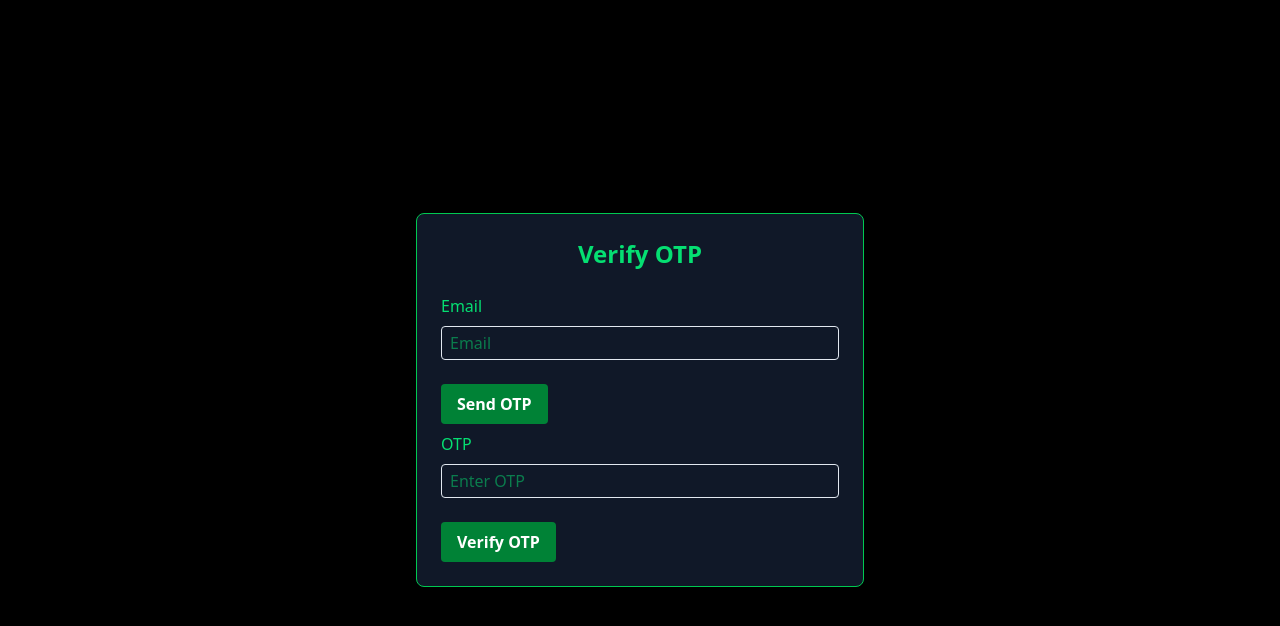
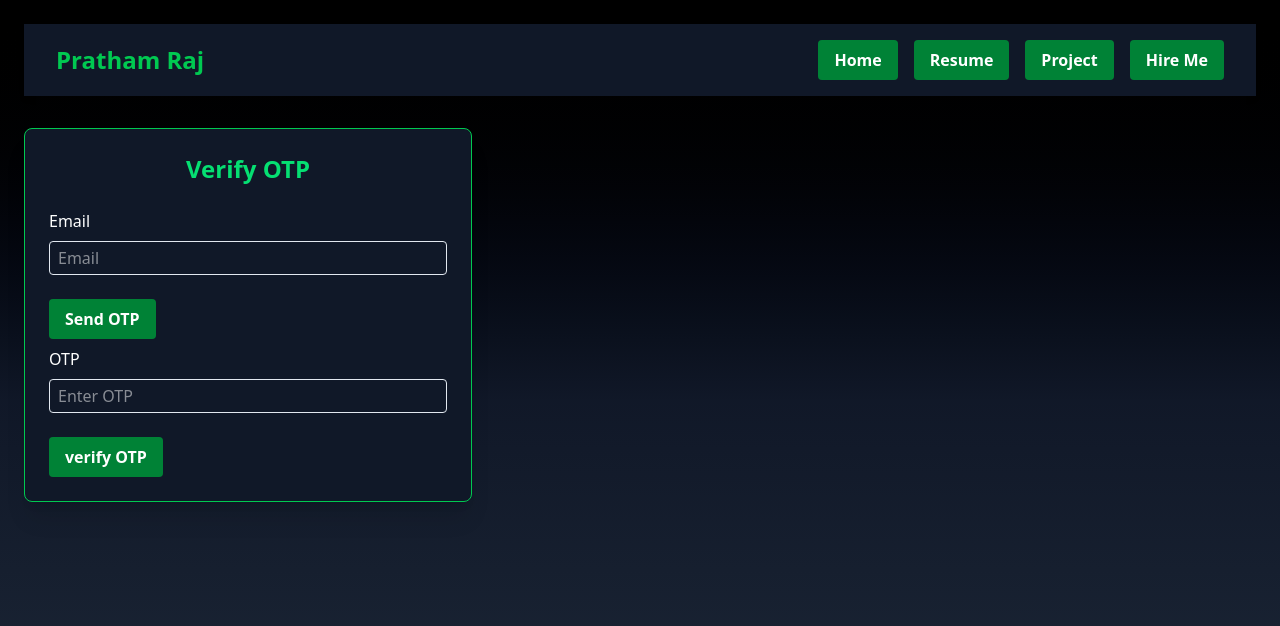
Before and after one commit to GeekyPratham/Portfolio, a React (Vite) app in the folder frontend/: page /verify in a window 1280 px wide. Shown: the top 626 px of the page. Built offline with nearby package versions, Linux system fonts and the light colour scheme.

Commit message:
updating and fixing bugs for button

```diff
--- a/frontend/src/pages/HireMe.jsx
+++ b/frontend/src/pages/HireMe.jsx
@@ -7,9 +7,11 @@ import { BACKEND_URL } from "../../config";
 
 
 export const HireMe = () => {
-    const selectRef = useRef(null);
+
 
     const [purpose, setPurpose] = useState(null);
+    const [inputValue, setInputValue] = useState("");
+
     const [name, setName] = useState("");
     const [email, setEmail] = useState("");
     const [github, setGithub] = useState("");
@@ -17,13 +19,19 @@ export const HireMe = () => {
     const [contact, setContact] = useState("");
     const [role, setRole] = useState(null);
     const [description, setDescription] = useState("");
+
     const [files, setFiles] = useState([]);// containing all the files
-    const [inputValue, setInputValue] = useState("");
+    const fileInputRef = useRef(null);
 
-    const fileInputRef = useRef(null);
+    const [loading , setLoading] = useState(false);
+
+
+
     const navigate = useNavigate();
+
     const handleSubmit = async (e) =>{
 
+        setLoading(true);
 
         e.preventDefault();
         const formData = new FormData();
@@ -66,6 +74,7 @@ export const HireMe = () => {
              console.error("Error submitting form:", error);
              alert("Submission failed.");
          }
+         setLoading(false);
     }
     return (
         <div className="w-screen min-h-screen overflow-y-auto bg-gradient-to-b from-black via-gray-900 to-gray-800 px-1 md:px-6 py-4 md:py-6 text-white">
@@ -75,7 +84,7 @@ export const HireMe = () => {
             </header>
             <div className="w-full flex justify-center mt-10">
                 <div className="w-full max-w-6xl bg-black/50  border border-gray-700  bg-opacity-80  backdrop-blur-lg  p-1 sm:p-8 rounded-xl shadow-xl">
-                    <h2 className="text-3xl  sm:text-4xl mt-2 font-bold text-green-400 text-center mb-3">Let's Work</h2>
+                    <h2 className="text-3xl  sm:text-4xl mt-2 font-bold text-green-400 text-center mb-3"> Let's Work</h2>
                     <form onSubmit={handleSubmit} className="w-full bg-gray-900 backdrop-blur-lg  p-1 sm:p-5 flex flex-col gap-5 min-h-[60vh]">
                         {/* Fill your details */}
                         <h3 className="text-xl sm:text-2xl font-bold text-green-400">Fill your details</h3>
@@ -84,25 +93,33 @@ export const HireMe = () => {
                             <div className="w-full flex flex-col  sm:flex-row items-center justify-between">
                                 <h2 className="text-xl sm:text-2xl font-bold text-green-400">Purpose</h2>
                                 <CreatableSelect
-                                    ref={selectRef}
+
                                     className="w-full sm:w-1/2 mt-2 sm:mt-0 text-black border p-2 rounded"
                                     options={[
                                         { value: "hiring", label: "Hiring" },
                                         { value: "collaboration", label: "Collaboration" },
                                         { value: "task_assignment", label: "Task Assignment" },
                                         { value: "help_consulting", label: "Help & Consulting" },
-                                        { value: "others..", label: "others.." }
+                                        // { value: "others..", label: "others.." }
                                     ]}
-                                    onChange={(option) => setPurpose(option)}
-                                    onInputChange={(val) => setInputValue(val)}
+                                    onChange={(option) => {
+                                        console.log(option);
+                                        setPurpose(option)
+
+                                    }}
+                                    onInputChange={(val) => {
+                                        console.log(val);
+                                        setInputValue(val)
+                                    }}
                                     onBlur={() => {
                                         if (inputValue && (!purpose || inputValue !== purpose.value)) {
                                             const newOption = { value: inputValue, label: inputValue };
                                             setPurpose(newOption);
                                         }
                                     }}
-                                    inputValue={inputValue}
+                                    // inputValue={inputValue}
                                     value={purpose}
+                                    required
                                 />
 
 
@@ -115,7 +132,11 @@ export const HireMe = () => {
                                     className="w-full p-2 mt-2 border rounded bg-gray-700 text-white"
                                     placeholder="Enter your name"
                                     value={name}
-                                    onChange={(e) => setName(e.target.value)}
+                                    onChange={(e) => {
+                                        console.log(e.target.value);
+                                        setName(e.target.value)
+                                    }}
+                                    required
                                 />
                             </div>
                             {/* Email */}
@@ -127,6 +148,7 @@ export const HireMe = () => {
                                     placeholder="Enter your email"
                                     value={email}
                                     onChange={(e) => setEmail(e.target.value)}
+                                    required
                                 />
                             </div>
                             {/* GitHub */}
@@ -138,6 +160,7 @@ export const HireMe = () => {
                                     placeholder="Enter your GitHub link"
                                     value={github}
                                     onChange={(e) => setGithub(e.target.value)}
+                                    required
                                 />
                             </div>
                             {/* LinkedIn */}
@@ -149,6 +172,7 @@ export const HireMe = () => {
                                     placeholder="Enter your LinkedIn"
                                     value={linkedin}
                                     onChange={(e) => setLinkedin(e.target.value)}
+                                    required
                                 />
                             </div>
                             {/* Contact Number */}
@@ -160,6 +184,7 @@ export const HireMe = () => {
                                     placeholder="Enter your contact number"
                                     value={contact}
                                     onChange={(e) => setContact(e.target.value)}
+
                                 />
                             </div>
                             {/* Role */}
@@ -176,6 +201,7 @@ export const HireMe = () => {
                                     ]}
                                     onChange={(option) => setRole(option)}
                                     value={role}
+                                    required
                                 />
                             </div>
                             {/* Description */}
@@ -187,6 +213,7 @@ export const HireMe = () => {
                                     placeholder="Enter description"
                                     value={description}
                                     onChange={(e) => setDescription(e.target.value)}
+                                    required
                                 ></textarea>
                             </div>
                             {/* Attach File */}
@@ -194,6 +221,7 @@ export const HireMe = () => {
                                 <h2 className="text-xl font-bold text-green-400">Attach File</h2>
                                 <div className="w-full bg-gray-800 p-4 rounded-lg shadow-md border border-gray-700 flex flex-col items-center">
                                     <input
+                                        // we use ref to clear the input field after file selection so that same file can be selected again if needed.
                                         ref={fileInputRef}
                                         type="file"
                                         multiple
@@ -235,7 +263,12 @@ export const HireMe = () => {
                             </div>
                             {/* Submit Button */}
                             <div className="text-center">
-                                <button type="submit" className="px-6 py-3 mt-4 bg-green-500 text-white rounded-xl hover:bg-green-600 transition duration-300">Send</button>
+                                <button
+                                disabled={loading}
+                                type="submit" className="px-6 py-3 mt-4 bg-green-500 text-white rounded-xl hover:bg-green-600 transition duration-300">
+
+                                    {loading ? "Submitting..." : "Submit"}
+                                </button>
                             </div>
                         </div>
                     </form>
--- a/frontend/src/pages/Resume.jsx
+++ b/frontend/src/pages/Resume.jsx
@@ -58,7 +58,7 @@ export const Resume = () => {
                 <div className="flex flex-col  gap-5 justify-center items-center sm:items-start w-full sm:w-1/2 h-full p-5 rounded-lg mt-5">
                     <h1 className="text-3xl sm:text-4xl font-bold text-green-400 text-center sm:text-left">Hello, I'm Pratham Raj</h1>
                     <p className="text-center sm:text-left">
-                        I'm Pratham Raj, a passionate tech enthusiast with a deep interest in software development and problem-solving. I’m driven by the challenge of building impactful solutions using cutting-edge technologies. My goal is to create meaningful, user-focused experiences while continuously evolving in the ever-changing tech world.
+                       A passionate tech enthusiast with a deep interest in software development and problem-solving. I’m driven by the challenge of building impactful solutions using cutting-edge technologies. My goal is to create meaningful, user-focused experiences while continuously evolving in the ever-changing tech world.
                     </p>
 
                     <div className="flex flex-col gap-3 w-full justify-center items-center sm:items-start">
--- a/frontend/src/pages/Verify.jsx
+++ b/frontend/src/pages/Verify.jsx
@@ -4,6 +4,7 @@ import Inputbox from "../components/Inputbox";
 import { useState } from "react";
 import axios from "axios";
 import { BACKEND_URL } from "../../config";
+import { Header } from "../header/Header";
 
 export const Verify = () => {
 
@@ -11,9 +12,17 @@ export const Verify = () => {
     const [enteredOtp, setEnteredOtp] = useState("");
     const navigate = useNavigate();
 
+    const [loading,setLoading] = useState(false);
+    const [verifyLoading,setverifyLoading] = useState(false);
+
     const generateOTP = async () => {
-
+        setLoading(true);
         try {
+            if(!email){
+                alert("Please enter your email");
+                setLoading(false)
+                return;
+            }
             const response = await fetch(`${BACKEND_URL}/sendOTP`, {
 
                 method: "POST",
@@ -28,16 +37,22 @@ export const Verify = () => {
             if (data.success) {
                 alert("OTP sent successfully");
             } else {
-                alert("unvalid user");
+                alert("Please fill the correct email!");
             }
         } catch (e) {
             console.error("Error sending OTP:", e);
         }
+        setLoading(false)
     };
 
     const verifyOTP = async () => {
-
+        setverifyLoading(true)
         try{
+            if(!email || !enteredOtp){
+                alert("Please enter all the fields");
+                setverifyLoading(false)
+                return;
+            }
             const res = await axios.post(`${BACKEND_URL}/userVerify`,{
                 email,
                 enteredOtp
@@ -55,20 +70,35 @@ export const Verify = () => {
         }
 
 
-
+        setverifyLoading(false)
     };
 
     return (
-        <div className="flex flex-col items-center justify-center h-screen w-screen bg-black text-green-400 p-6">
+
+
+        <div className="w-screen min-h-screen overflow-y-auto bg-gradient-to-b from-black via-gray-900 to-gray-800 px-1 md:px-6 py-4 md:py-6 text-white
+        flex flex-col ">
+              {/* Header - Full Width */}
+            <header className="mb-8">
+                <Header />
+            </header>
+
             <div className="bg-gray-900 p-6 rounded-lg shadow-xl w-full max-w-md border border-green-500">
-                <h2 className="text-2xl font-bold text-center mb-4 text-green-400">Verify OTP</h2>
-                <Inputbox onChange={(e) => setEmail(e.target.value)} placeholder="Email" name="Email" className="mb-4 text-black" />
-                <br />
-                <Button buttonName="Send OTP" onClick={generateOTP} className="w-full bg-green-700 hover:bg-green-600 transition-all text-white" />
-                <Inputbox onChange={(e) => setEnteredOtp(e.target.value)} placeholder="Enter OTP" name="OTP" className="mt-4 mb-4 text-black" />
-                <br />
-                <Button buttonName="Verify OTP" onClick={verifyOTP} className="w-full bg-green-700 hover:bg-green-600 transition-all text-white" />
+                    <h2 className="text-2xl font-bold text-center mb-4 text-green-400">Verify OTP</h2>
+                    <Inputbox onChange={(e) => setEmail(e.target.value)} placeholder="Email" name="Email" className="mb-4 text-black" />
+                    <br />
+                    <Button
+                    disable={loading}
+                    buttonName={loading?"sending OTP ..": "Send OTP"} onClick={generateOTP} className="w-full bg-green-700 hover:bg-green-600 transition-all text-white" />
+
+                    <Inputbox onChange={(e) => setEnteredOtp(e.target.value)} placeholder="Enter OTP" name="OTP" className="mt-4 mb-4 text-black" />
+                    <br />
+                    <Button
+                    disable={verifyLoading}
+                    buttonName={verifyLoading?"verifying OTP":"verify OTP"} onClick={verifyOTP} className="w-full bg-green-700 hover:bg-green-600 transition-all text-white" />
             </div>
+
+
         </div>
     );
 };
```
Also changed, not shown: 2 other files (tests, documents, lock files or other folders).
